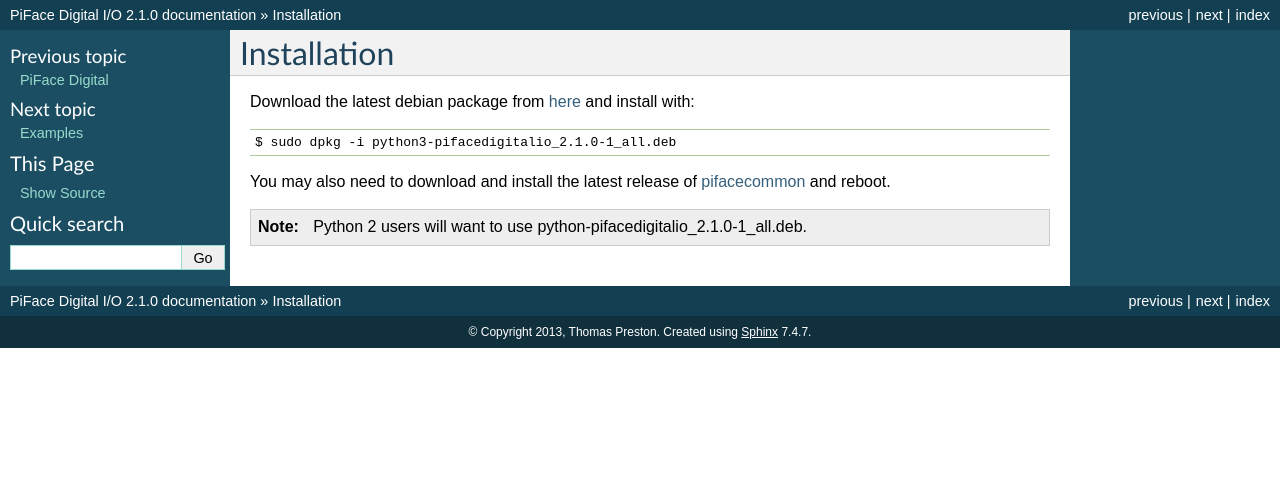
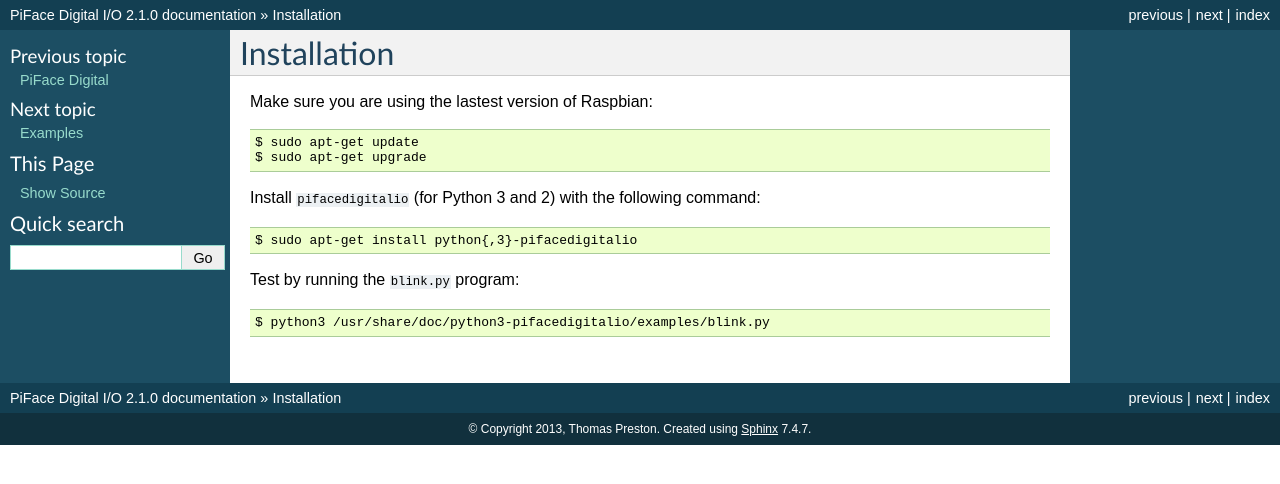
Before and after one commit to piface/pifacedigitalio, a Sphinx documentation site: the page built from docs/installation.rst, in a window 1280 px wide. Shown: the top 484 px of the page. Built offline with Sphinx 7.4.7, drawn with Linux system fonts in a browser that asks for light colours; formulas are drawn with MathJax 3.

Commit message:
updated installation instructions

```diff
--- a/docs/installation.rst
+++ b/docs/installation.rst
@@ -2,15 +2,15 @@
 Installation
 ############
 
-Download the latest debian package from
-`here <https://github.com/piface/pifacedigitalio/releases>`_ and install with:
+Make sure you are using the lastest version of Raspbian::
 
-.. parsed-literal::
+    $ sudo apt-get update
+    $ sudo apt-get upgrade
 
-    $ sudo dpkg -i python3-pifacedigitalio\_\ |version|-1_all.deb
+Install ``pifacedigitalio`` (for Python 3 and 2) with the following command::
 
+    $ sudo apt-get install python{,3}-pifacedigitalio
 
-You may also need to download and install the latest release of
-`pifacecommon <https://github.com/piface/pifacecommon/releases>`_ and reboot.
+Test by running the ``blink.py`` program::
 
-.. note:: Python 2 users will want to use python-pifacedigitalio\_\ |version|-1_all.deb.
+    $ python3 /usr/share/doc/python3-pifacedigitalio/examples/blink.py
```
Also changed, not shown: README.md (+8 -7 lines).
